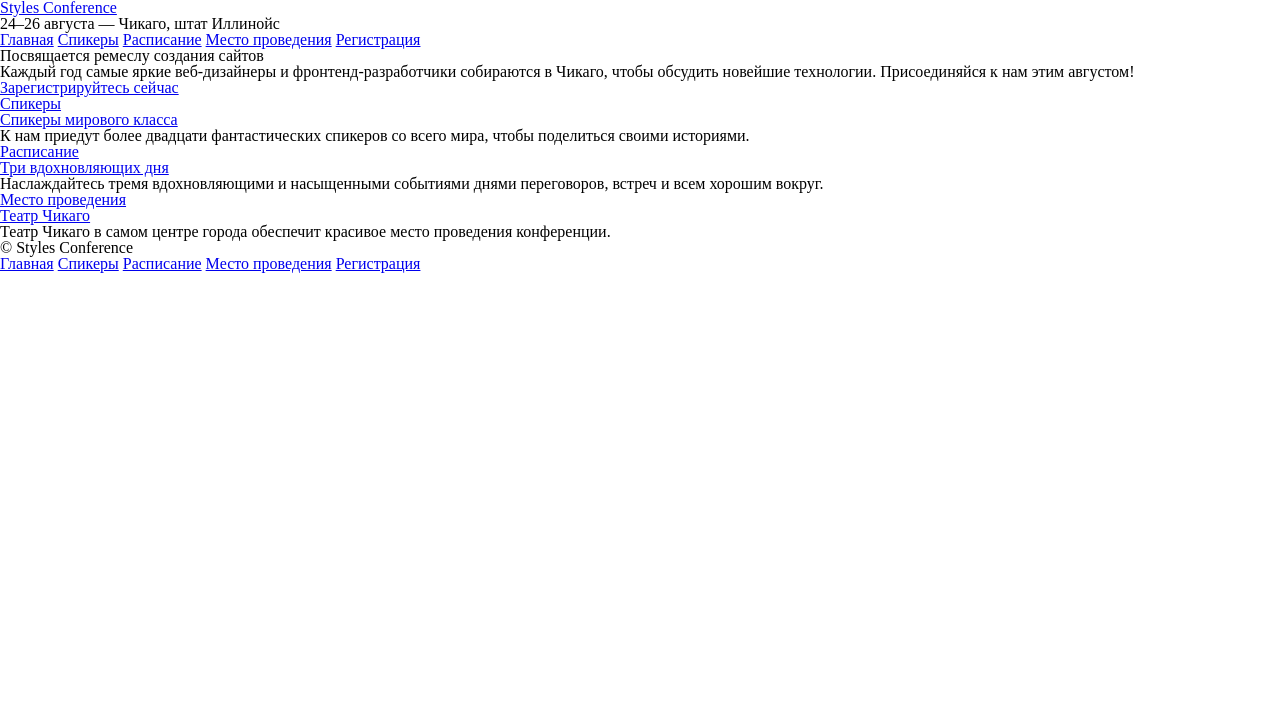
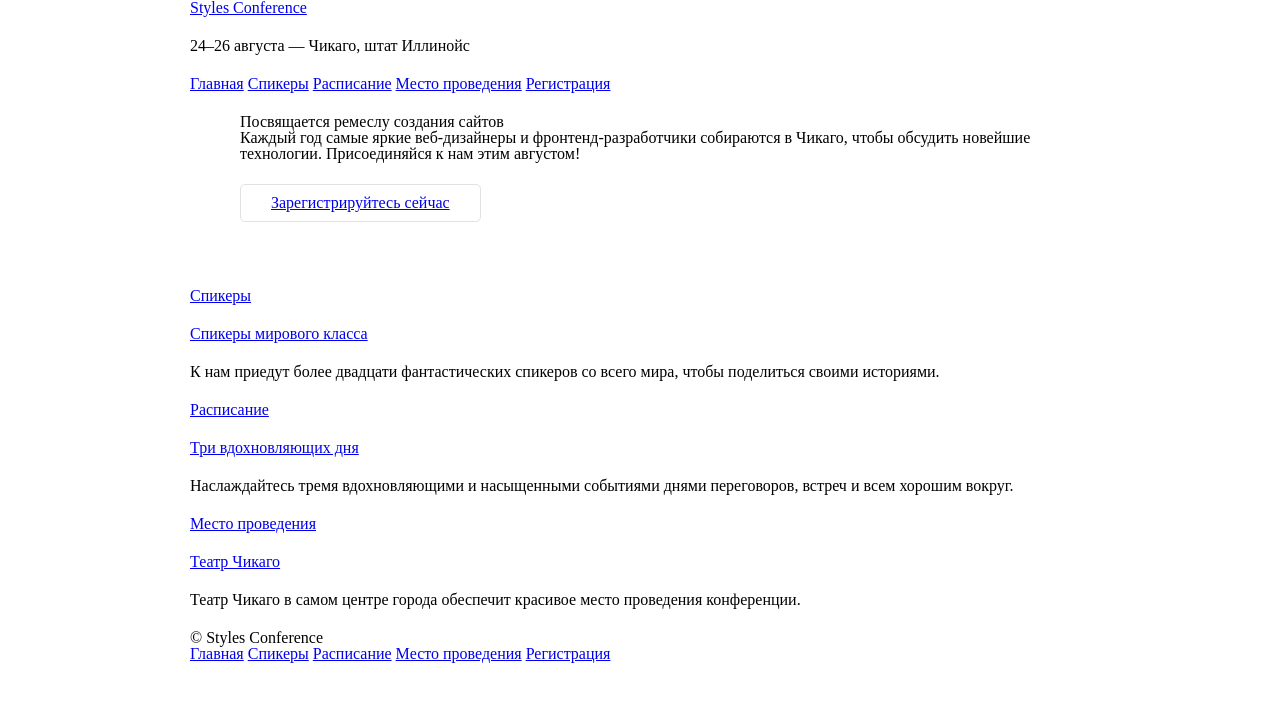
Before and after one commit to Sambalinski/html-css-practice, a plain HTML site: page index.html in a window 1280 px wide. Drawn offline with Linux system fonts and the light colour scheme.

Commit message:
Блочная модель

```diff
--- a/assets/stylesheets/main.css
+++ b/assets/stylesheets/main.css
@@ -44,3 +44,65 @@ table {
   border-collapse: collapse;
   border-spacing: 0;
 }
+
+
+/*
+  ========================================
+  Сетка
+  ========================================
+*/
+
+*,
+*:before,
+*:after {
+  -webkit-box-sizing: border-box;
+  -moz-box-sizing: border-box;
+  box-sizing: border-box;
+}
+
+.container {
+  margin: 0 auto;
+  padding-left: 30px;
+  padding-right: 30px;
+  width: 960px;
+}
+
+
+/*
+  ========================================
+  Типографика
+  ========================================
+*/
+
+h1, h3, h4, h5, p {
+  margin-bottom: 22px;
+}
+
+
+/*
+  ========================================
+  Кнопки
+  ========================================
+*/
+
+.btn {
+  border-radius: 5px;
+  display: inline-block;
+  margin: 0;
+}
+
+.btn-alt {
+  border: 1px solid #dfe2e5;
+  padding: 10px 30px;
+}
+
+
+/*
+  ========================================
+  Главная страница
+  ========================================
+*/
+
+.hero {
+  padding: 22px 80px 66px 80px;
+}
--- a/index.html
+++ b/index.html
@@ -7,11 +7,13 @@
 </head>
 <body>
 
-  <header>
+  <header class="container">
     <h1>
         <a href="index.html">Styles Conference</a>
     </h1>
+
     <h3>24&ndash;26 августа &mdash; Чикаго, штат Иллинойс</h3>
+
 	<nav>
       <a href="index.html">Главная</a>
       <a href="speakers.html">Спикеры</a>
@@ -19,26 +21,23 @@
       <a href="venue.html">Место проведения</a>
       <a href="register.html">Регистрация</a>
     </nav>
-
   </header>
 
-  <section>
+  <section class="hero container">
     <h2>Посвящается ремеслу создания сайтов</h2>
     <p>Каждый год самые яркие веб-дизайнеры и фронтенд-разработчики собираются в Чикаго,
        чтобы обсудить новейшие технологии. Присоединяйся к нам этим августом!</p>
 
-    <a href="register.html">Зарегистрируйтесь сейчас</a>
-
+    <a class="btn btn-alt" href="register.html">Зарегистрируйтесь сейчас</a>
   </section>
 
-  <section>
+  <section class="container">
     <section>
 	  <a href="speakers.html">
         <h5>Спикеры</h5>
         <h3>Спикеры мирового класса</h3>
 	  </a>
       <p>К нам приедут более двадцати фантастических спикеров со всего мира, чтобы поделиться своими историями.</p>
-    </section>
     </section>
 
     <section>
@@ -56,8 +55,9 @@
 	  </a>
       <p>Театр Чикаго в самом центре города обеспечит красивое место проведения конференции.</p>
     </section>
+  </section>
 
-  <footer>
+  <footer class="container">
     <small>&copy; Styles Conference</small>
     <nav>
       <a href="index.html">Главная</a>
```
Also changed, not shown: register.html (+5 -3 lines), schedule.html (+5 -3 lines), speakers.html (+5 -3 lines), test/test.css (added, +15 -0 lines), test/test.html (added, +13 -0 lines), venue.html (+5 -3 lines). Lines whose indentation alone changed are shown as unchanged.
